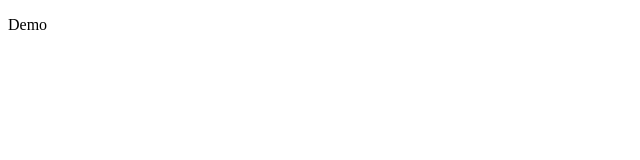
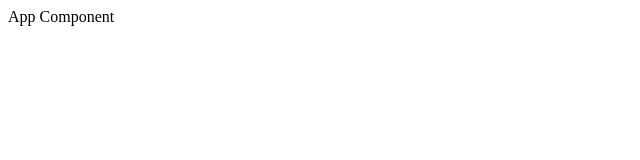
Before and after one commit to i-am-ggunjan/Learn-React, a React (Create React App) app: page / in a window 1280 px wide. Shown: the top 160 px of the page, without its empty margins (0-640 px from the left). Built offline with nearby package versions, Linux system fonts and the light colour scheme.

Commit message:
Establish Connection between index.js and App.js

```diff
--- /dev/null
+++ b/src/App.js
@@ -0,0 +1,7 @@
+import React from "react";
+
+const App = () => {
+  return <>App Component</>;
+};
+
+export default App;
--- a/src/index.js
+++ b/src/index.js
@@ -1,5 +1,6 @@
 import React from "react";
 import ReactDOM from "react-dom/client";
+import App from "./App";
 
 //! ================React================== !//
 // let ele = React.createElement("p", { className: "main" }, "Demo");
@@ -10,9 +11,12 @@ import ReactDOM from "react-dom/client";
 // ReactDOM.createRoot(document.getElementById("root")).render(ele);
 
 //! ==================JSX================== !//
-ReactDOM.createRoot(document.getElementById("root")).render(
-  <p className="main">Demo</p>
-);
+// ReactDOM.createRoot(document.getElementById("root")).render(
+//   <p className="main">Demo</p>
+// );
 
 // ReactDOM.createRoot(document.getElementById("root")).render(<P className='main'>Demo</P>);
 // ? It will give an error --> 'P' is not defined /// In JSX, tag should be in lower case. If capital then it will treat as component.
+
+const root = ReactDOM.createRoot(document.getElementById("root"));
+root.render(<App />);
```
